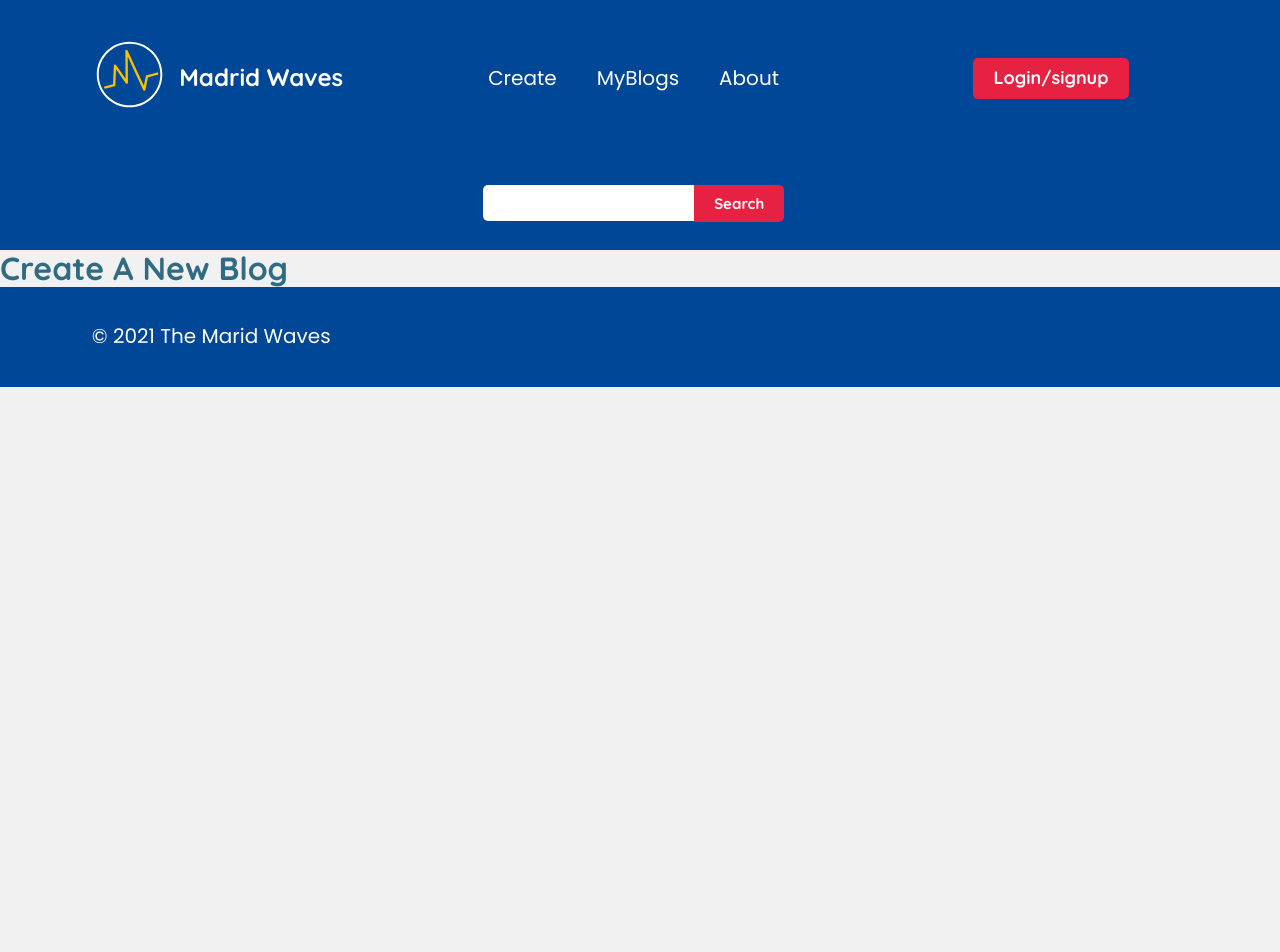
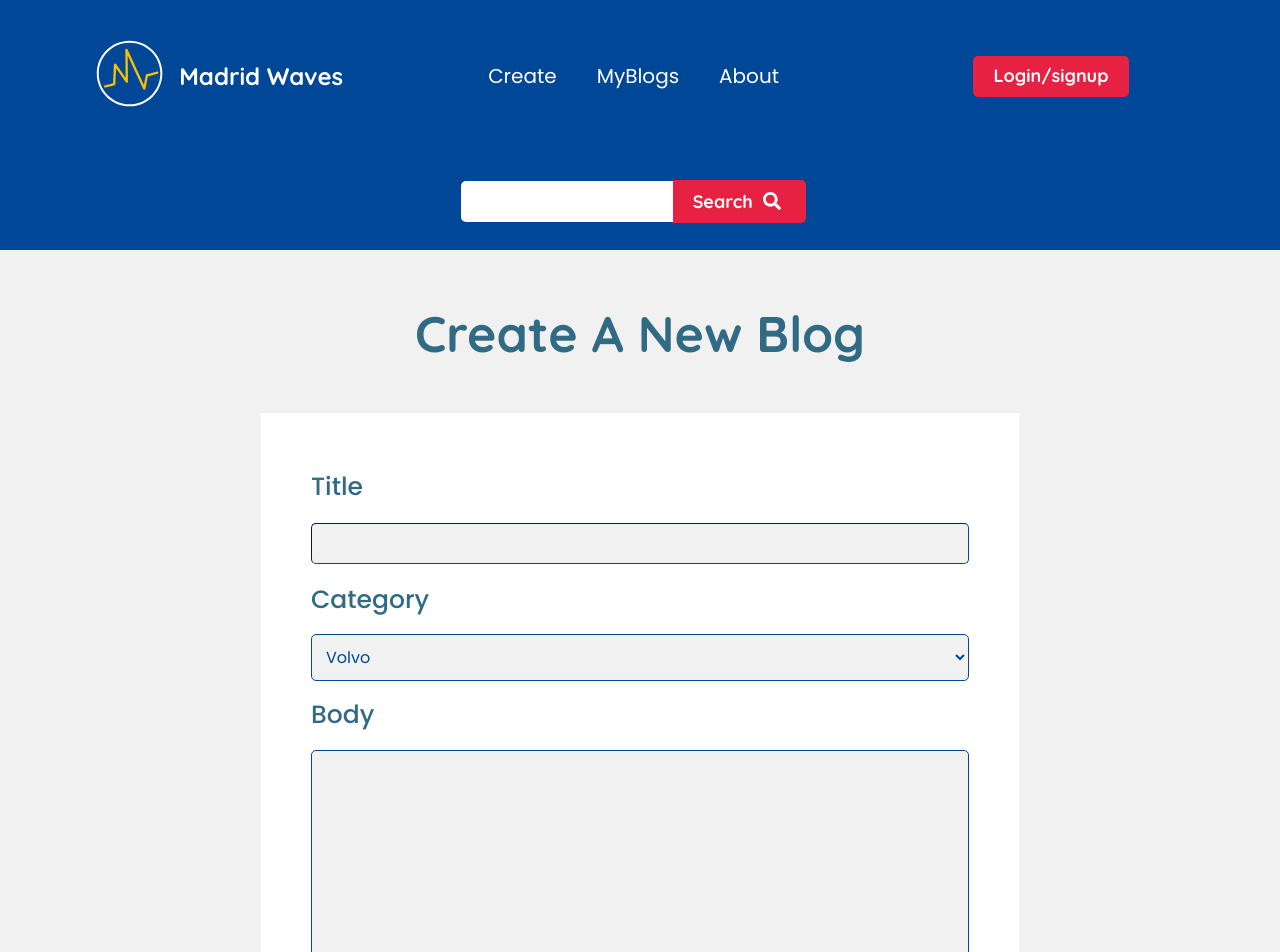
Before and after one commit to BrightonJoel/Madrid-Waves, a React (Create React App) app in the folder frontend/: page /create in a window 1280 px wide. Shown: the top 952 px of the page. Before the commit the page ends 800 px from the top, so only its background shows below. Built offline with nearby package versions, Linux system fonts and the light colour scheme.

Commit message:
Create page without resposive design 1.0

```diff
--- a/frontend/src/components/Header/HomeHeader.js
+++ b/frontend/src/components/Header/HomeHeader.js
@@ -1,6 +1,7 @@
 import React from "react";
 import { Button } from "../../styles/GlobalComponents/Button";
 import {Link} from "react-router-dom"
+import {FaSearch} from "react-icons/fa"
 
 
 
@@ -40,7 +41,7 @@ export default function HomeHeader() {
           bg ={({theme}) => theme.colors.red}
           clr={({theme}) => theme.colors.neutral}
           >
-            Search
+            Search <span><FaSearch/></span>
           </Button>
       </Row1>
     </MainDiv>
--- a/frontend/src/components/Header/HomeHeaderStyles.js
+++ b/frontend/src/components/Header/HomeHeaderStyles.js
@@ -65,14 +65,20 @@ export const Row1 = styled.div`
 
     input{
         width:50%;
-        height: 36.5px;
+        height: 41px;
         border-radius: 5px 0 0 5px;
         border:None;
         outline:None;
         padding: 10px;
     }
     button{
-        font-size:15px;
+        font-size:18px;
         border-radius: 0 5px 5px 0;
     }
+    span{
+
+        padding: 0 5px;
+        display:inline-block;
+        transform: translateY(2px);
+    }
  `
--- a/frontend/src/pages/BlogPages/CreateBlog.js
+++ b/frontend/src/pages/BlogPages/CreateBlog.js
@@ -1,7 +1,40 @@
-import React from "react"
+import React from "react";
+import { MainDiv, CreateForm } from "./CreateBlogStyles";
+import { Button } from "../../styles/GlobalComponents/Button";
+import {FaPlusSquare,FaTimes} from "react-icons/fa";
 
-export default function CreateBlog(){
-    return(
-        <h1>Create A New Blog</h1>
-        )
+export default function CreateBlog() {
+  return (
+    <MainDiv>
+      <h1>Create A New Blog</h1>
+      <CreateForm>
+        <form>
+          <label>Title</label>
+          <input type="text"></input>
+          <label>Category</label>
+          <select>
+            <option value="volvo">Volvo</option>
+            <option value="saab">Saab</option>
+            <option value="mercedes">Mercedes</option>
+            <option value="audi">Audi</option>
+          </select>
+          <label> Body </label>
+          <textarea rows="25"></textarea>
+          <label> Upload Image</label>
+          <input type="file" accept="image/*"></input>
+          <Button
+          bg={({ theme }) => theme.colors.yellow}
+          clr={({ theme }) => theme.colors.primaryBlue}>
+          Create <span> <FaPlusSquare/> </span>
+        </Button>
+        <Button
+          bg={({ theme }) => theme.colors.yellow}
+          clr={({ theme }) => theme.colors.primaryBlue} action="clear"
+        >
+          Clear <span> <FaTimes/></span>
+        </Button>
+        </form>
+      </CreateForm>
+    </MainDiv>
+  );
 }
--- a/frontend/src/pages/BlogPages/CreateBlogStyles.js
+++ b/frontend/src/pages/BlogPages/CreateBlogStyles.js
@@ -4,4 +4,65 @@ export const MainDiv = styled.div`
   width: 60%;
   margin: 50px auto;
   padding: 5px;
+
+  h1{
+    text-align: center;
+    font-size: 50px;
+    padding: 0 0 50px;
+  }
 `
+export const CreateForm = styled.div`
+  background-color: ${({ theme }) => theme.colors.neutral};
+  padding: 50px;
+  font-weight:500;
+  Label{
+    font-size: 25px;
+    display:block;
+    padding: 10px 0;
+  }
+  input{
+    border-color: ${({ theme }) => theme.colors.primaryBlue};
+    border-radius: 5px;
+    padding: 10px;
+    margin: 12px 0;
+    background-color:${({ theme }) => theme.colors.lightGrey};
+    width: 100%;
+    color: ${({ theme }) => theme.colors.primaryBlue};
+    border-width:1px;
+    outline:None;
+  }
+  select{
+    border-color: ${({ theme }) => theme.colors.primaryBlue};
+    border-radius: 5px;
+    padding: 10px;
+    margin: 10px 0;
+    background-color:${({ theme }) => theme.colors.lightGrey};
+    width: 100%;
+    color: ${({ theme }) => theme.colors.primaryBlue};
+    outline:None;
+
+  }
+  Textarea{
+    border-color: ${({ theme }) => theme.colors.primaryBlue};
+    border-radius: 5px;
+    padding: 10px;
+    margin: 10px 0;
+    background-color:${({ theme }) => theme.colors.lightGrey};
+    width: 100%;
+    color: ${({ theme }) => theme.colors.primaryBlue};
+    outline:None;
+  }
+  button{
+    font-size:18px;
+    border-radius:5px;
+
+    height: 40px;
+    margin-right: 20px;
+  }
+  span{
+
+    padding: 0 5px;
+    display:inline-block;
+    transform: translateY(3px);
+  }
+  `
```
